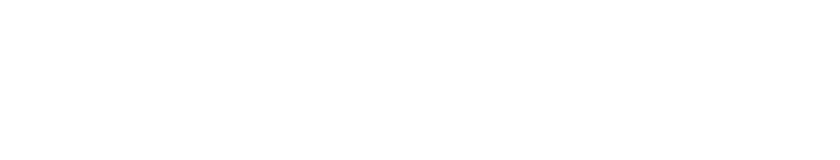
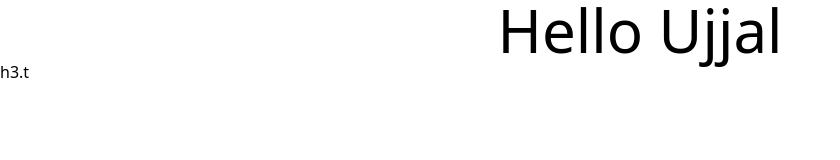
Before and after one commit to Ujjal-ENG/penguin_fashion, a plain HTML site: page index.html in a window 1280 px wide. Shown: the whole page, without its empty margins (0-840 px from the left). Drawn offline with nearby package versions, Linux system fonts and the light colour scheme.

Commit message:
learn the new things from the jhankar vai

```diff
--- a/index.html
+++ b/index.html
@@ -1,12 +1,25 @@
 <!DOCTYPE html>
 <html lang="en">
+
 <head>
   <meta charset="UTF-8">
   <meta http-equiv="X-UA-Compatible" content="IE=edge">
   <meta name="viewport" content="width=device-width, initial-scale=1.0">
   <title>Penguin Fashion</title>
+
+  <!-- Linked with Tailwind -->
+  <script src="https://cdn.tailwindcss.com"></script>
+
+
 </head>
+
 <body>
 
+
+  <h1 class="text-6xl text-center">Hello Ujjal</h1>
+
+  h3.t
+
 </body>
+
 </html>
--- /dev/null
+++ b/tailwind.config.js
@@ -0,0 +1,8 @@
+/** @type {import('tailwindcss').Config} */
+module.exports = {
+  content: ["./src/**/*.{html,js}"],
+  theme: {
+    extend: {},
+  },
+  plugins: [],
+};
```
